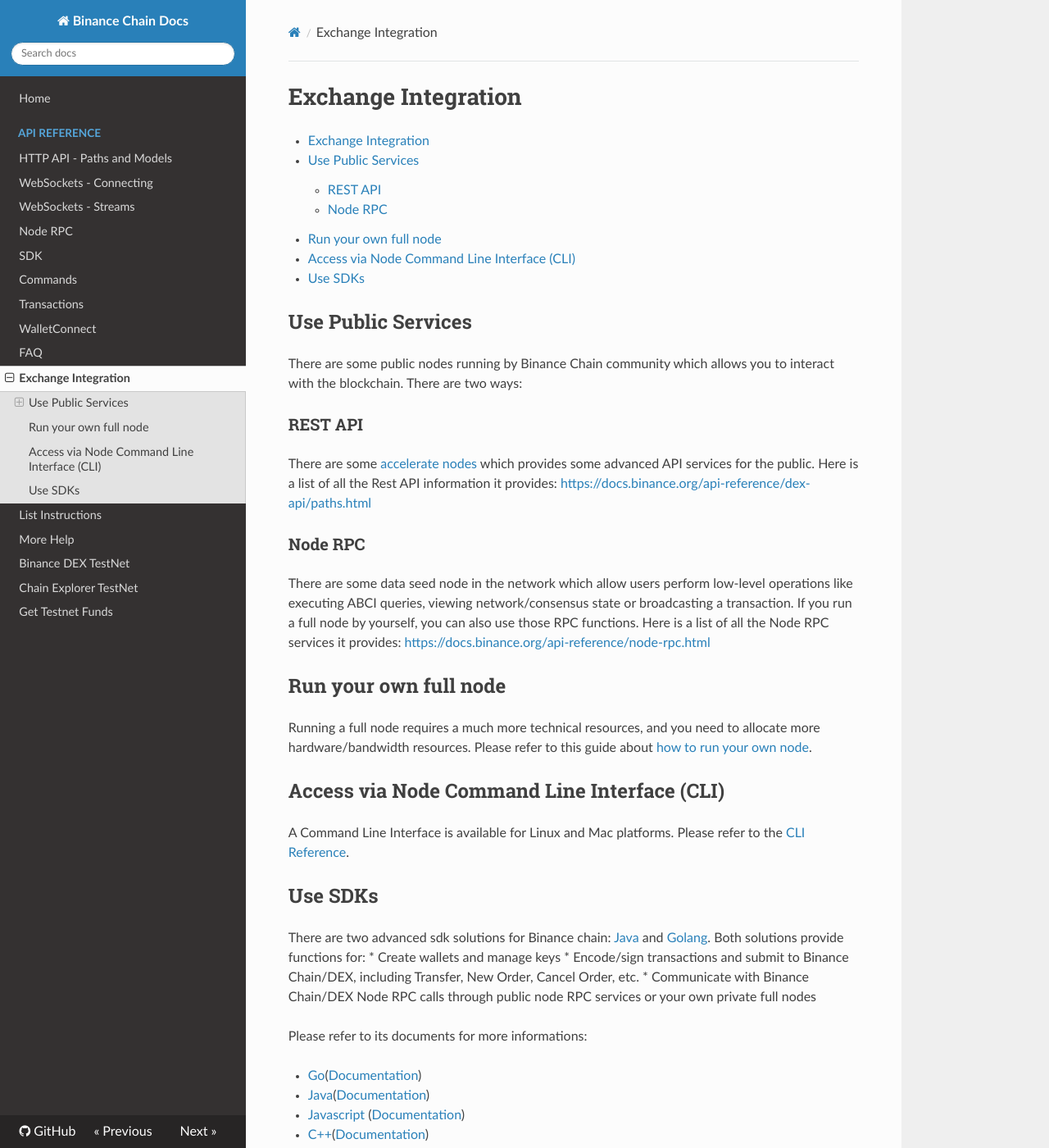
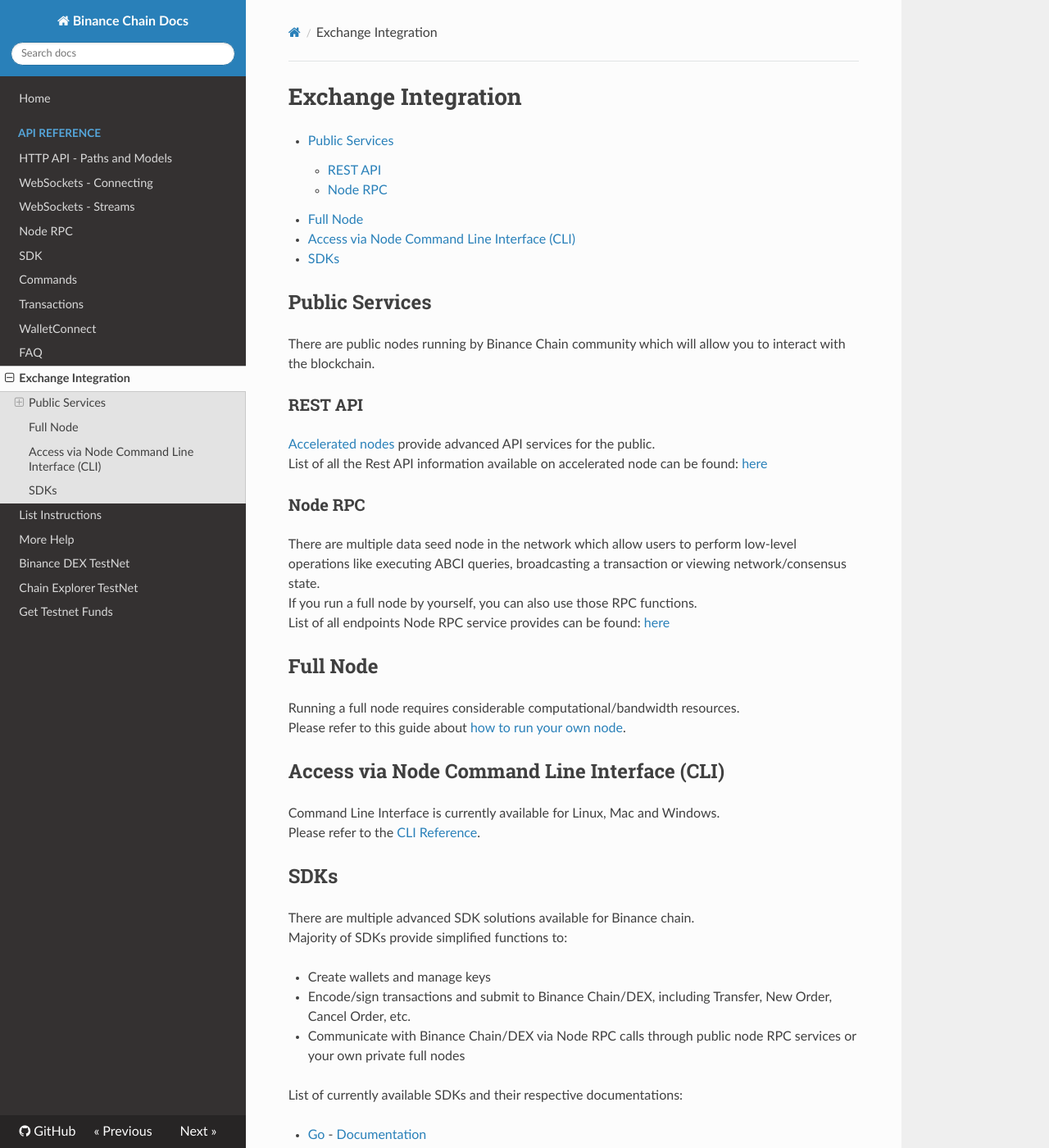
Before and after one commit to yash-sharma1/docs-site, an MkDocs documentation site: the page built from docs/exchange-integration.md, in a window 1280 px wide and 1400 px high. Shown: the whole window at 82% size. Built offline with MkDocs 1.6.1, drawn with Linux system fonts in a browser that asks for light colours; nearby versions of some CDN libraries; some of the changed text lies outside the part shown.

Commit message:
fix navigation styling and linkage, edit docs, update urls (#102)

```diff
--- a/docs/exchange-integration.md
+++ b/docs/exchange-integration.md
@@ -1,47 +1,46 @@
 # Exchange Integration
-- [Exchange Integration](#exchange-integration)
-  * [Use Public Services](#use-public-services)
-    + [REST API](#rest-api)
-    + [Node RPC](#node-rpc)
-  * [Run your own full node](#run-your-own-full-node)
-  * [Access via Node Command Line Interface (CLI)](#access-via-node-command-line-interface--cli-)
-  * [Use SDKs](#use-sdks)
+- [Public Services](#public-services)
+    - [REST API](#rest-api)
+    - [Node RPC](#node-rpc)
+- [Full Node](#full-node)
+- [Access via Node Command Line Interface (CLI)](#access-via-node-command-line-interface-cli)
+- [SDKs](#sdks)
 
 
-## Use Public Services
+## Public Services
+There are public nodes running by Binance Chain community which will allow you to interact with the blockchain.
 
-There are some public nodes running by Binance Chain community which allows you to interact with the blockchain. There are two ways:
 ### REST API
-There are some [accelerate nodes](https://docs.binance.org/faq.html#what-is-the-accelerated-node) which provides some advanced API services for the public.
-Here is a list of all the Rest API information it provides: <https://docs.binance.org/api-reference/dex-api/paths.html>
+[Accelerated nodes](https://docs.binance.org/faq.html#what-is-the-accelerated-node) provide advanced API services for the public.<br/>
+List of all the Rest API information available on accelerated node can be found: [here](api-reference/dex-api/paths.md)
 
 ### Node RPC
-There are some data seed node in the network which allow users perform low-level operations like executing ABCI queries, viewing network/consensus state or broadcasting a transaction.
-If you run a full node by yourself, you can also use those RPC functions. Here is a list of all the Node RPC services it provides: <https://docs.binance.org/api-reference/node-rpc.html>
+There are multiple data seed node in the network which allow users to  perform low-level operations like executing ABCI queries, broadcasting a transaction or viewing network/consensus state.<br/>
+If you run a full node by yourself, you can also use those RPC functions.<br/>
+List of all endpoints Node RPC service provides can be found: [here](api-reference/node-rpc.md)
 
-
-## Run your own full node
-
-Running a full node requires a much more technical resources, and you need to allocate more hardware/bandwidth resources.
+## Full Node
+Running a full node requires considerable computational/bandwidth resources.<br/>
 Please refer to this guide about [how to run your own node](fullnode.md).
 
 ## Access via Node Command Line Interface (CLI)
+Command Line Interface is currently available for Linux, Mac and Windows.<br/>
+Please refer to the [CLI Reference](api-reference/cli.md).
 
-A Command Line Interface is available for Linux and Mac platforms. Please refer to the
-[CLI Reference](api-reference/cli.md).
+## SDKs
+There are multiple advanced SDK solutions available for Binance chain.<br/>
+Majority of SDKs provide simplified functions to:
 
-## Use SDKs
-There are two advanced sdk solutions for Binance chain: [Java](<https://github.com/binance-chain/java-sdk>) and [Golang](<https://github.com/binance-chain/go-sdk>). Both solutions provide functions for:
-* Create wallets and manage keys
-* Encode/sign transactions and submit to Binance Chain/DEX, including Transfer, New Order, Cancel Order, etc.
-* Communicate with Binance Chain/DEX Node RPC calls  through public node RPC services or your own private full nodes
+- Create wallets and manage keys
+- Encode/sign transactions and submit to Binance Chain/DEX, including Transfer, New Order, Cancel Order, etc.
+- Communicate with Binance Chain/DEX via Node RPC calls through public node RPC services or your own private full nodes
 
-Please refer to its documents for more informations:
+List of currently available SDKs and their respective documentations:
 
-- [Go](https://github.com/binance-chain/go-sdk)([Documentation](https://github.com/binance-chain/go-sdk/wiki))
-- [Java](https://github.com/binance-chain/java-sdk)([Documentation](https://github.com/binance-chain/java-sdk/wiki))
-- [Javascript](https://github.com/binance-chain/javascript-sdk) ([Documentation](https://github.com/binance-chain/javascript-sdk/wiki))
-- [C++](https://github.com/binance-chain/cplusplus-sdk)([Documentation](https://github.com/binance-chain/cplusplus-sdk/wiki))
-- [C#](https://github.com/binance-chain/csharp-sdk)([Documentation](https://github.com/binance-chain/csharp-sdk))
-- [Python](https://github.com/binance-chain/python-sdk)([Documentation](https://python-binance-chain.readthedocs.io/en/latest/binance-chain.html#module-binance_chain))
-- [Swift](https://github.com/binance-chain/swift-sdk)([Documentation](https://github.com/binance-chain/swift-sdk/blob/master/README.md))
+- [Go](https://github.com/binance-chain/go-sdk) - [Documentation](https://github.com/binance-chain/go-sdk/wiki)
+- [Java](https://github.com/binance-chain/java-sdk) - [Documentation](https://github.com/binance-chain/java-sdk/wiki)
+- [JavaScript](https://github.com/binance-chain/javascript-sdk) - [Documentation](https://github.com/binance-chain/javascript-sdk/wiki)
+- [C++](https://github.com/binance-chain/cplusplus-sdk) - [Documentation](https://github.com/binance-chain/cplusplus-sdk/wiki)
+- [C#](https://github.com/binance-chain/csharp-sdk) - [Documentation](https://github.com/binance-chain/csharp-sdk)
+- [Python](https://github.com/binance-chain/python-sdk) - [Documentation](https://python-binance-chain.readthedocs.io/en/latest/binance-chain.html#module-binance_chain)
+- [Swift](https://github.com/binance-chain/swift-sdk) - [Documentation](https://github.com/binance-chain/swift-sdk/blob/master/README.md)
```
